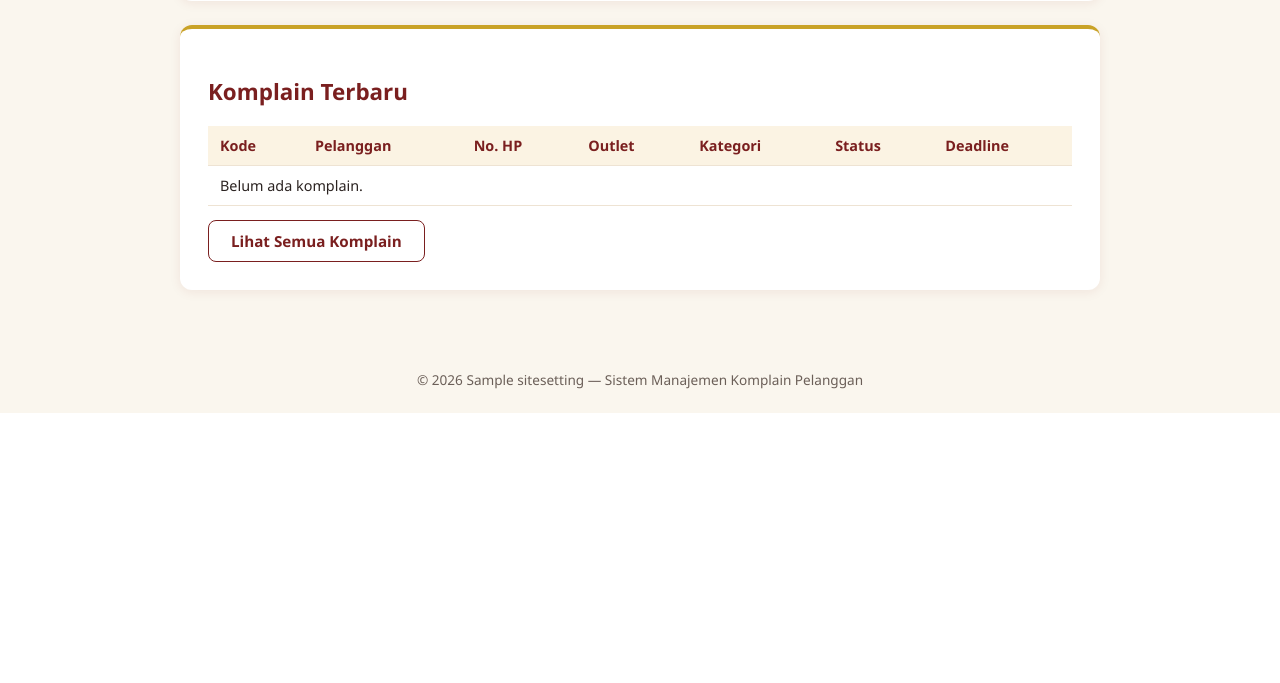
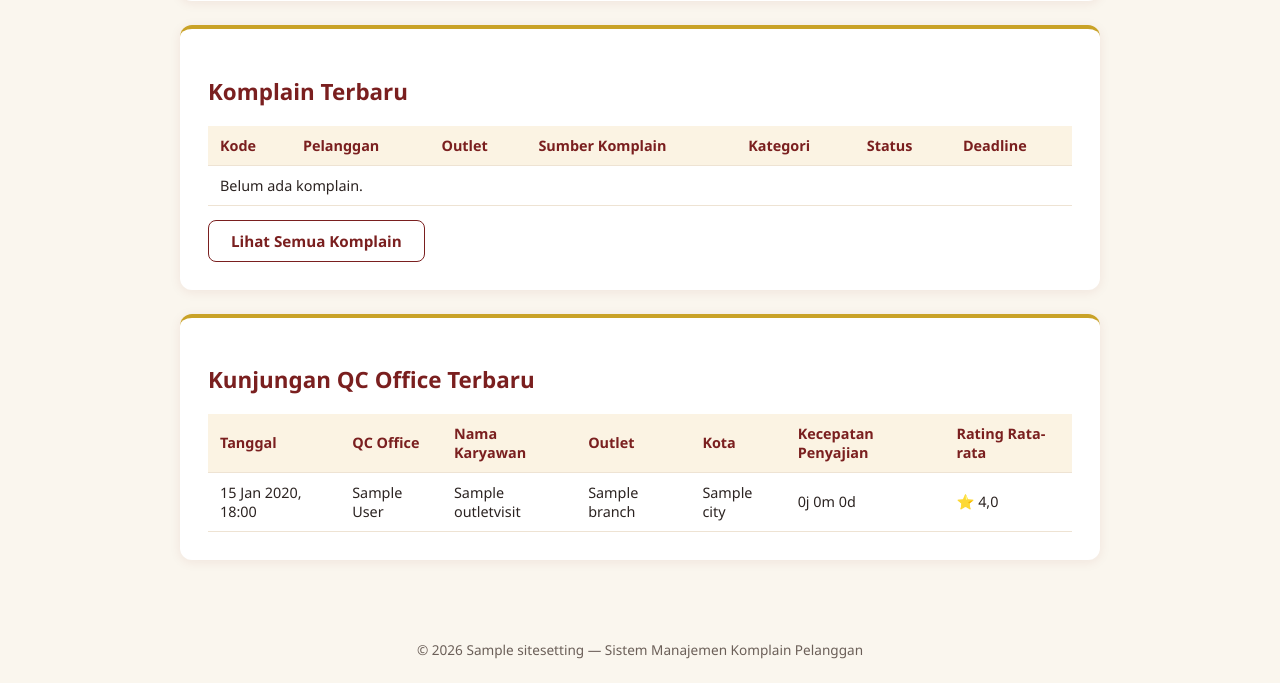
Before and after one commit to adi0541b/restaurant-complaints, a Django app: page /dashboard/ in a window 1280 px wide. Shown: the part 2345-3028 px from the top of the page. Before the commit the page ends 2758 px from the top, so only its background shows below. Run offline with Django 5.2, Linux system fonts and the light colour scheme; a user stored in the database is signed in; tables that the repository leaves empty hold one stand-in row (values such as "Sample post"); grey boxes marked "Sample" are stand-in pictures.

Commit message:
Tambah field Nama Karyawan dan tabel Kunjungan QC Office di Dashboard

```diff
--- a/complaints/forms.py
+++ b/complaints/forms.py
@@ -240,13 +240,15 @@ class OutletVisitForm(forms.ModelForm):
     class Meta:
         model = OutletVisit
         fields = [
-            'branch', 'selfie_photo', 'order_time', 'food_ready_time',
+            'employee_name', 'branch', 'selfie_photo', 'order_time', 'food_ready_time',
             'product_complaint_notes', 'service_complaint_notes',
             'rating_food_quality', 'rating_product_appearance',
             'rating_facility_comfort', 'rating_cleanliness',
             'rating_serving_speed', 'rating_staff_service',
         ]
         widgets = {
+            'employee_name': forms.TextInput(attrs={
+                'class': 'form-control', 'placeholder': 'Nama karyawan outlet yang dinilai'}),
             'branch': forms.Select(attrs={'class': 'form-select'}),
             'selfie_photo': forms.ClearableFileInput(attrs={
                 'class': 'form-control', 'accept': 'image/*', 'capture': 'user',
@@ -270,6 +272,7 @@ class OutletVisitForm(forms.ModelForm):
             'rating_staff_service': forms.RadioSelect(choices=[(i, str(i)) for i in range(5, 0, -1)]),
         }
         labels = {
+            'employee_name': 'Nama Karyawan',
             'branch': 'Outlet yang Dikunjungi',
             'selfie_photo': 'Foto Selfi',
             'order_time': 'Tgl & Jam Order Makanan (sesuai struk)',
--- a/complaints/models.py
+++ b/complaints/models.py
@@ -421,6 +421,10 @@ class OutletVisit(models.Model):
         settings.AUTH_USER_MODEL, verbose_name='QC Office',
         related_name='outlet_visits', on_delete=models.PROTECT,
     )
+    employee_name = models.CharField(
+        'Nama Karyawan', max_length=150, blank=True,
+        help_text='Nama karyawan outlet yang dikunjungi/dinilai saat itu.',
+    )
     branch = models.ForeignKey(
         Branch, verbose_name='Outlet yang Dikunjungi', related_name='qc_visits',
         on_delete=models.PROTECT,
--- a/complaints/templates/complaints/dashboard.html
+++ b/complaints/templates/complaints/dashboard.html
@@ -101,15 +101,15 @@
     <h2>Komplain Terbaru</h2>
     <table>
         <thead>
-            <tr><th>Kode</th><th>Pelanggan</th><th>No. HP</th><th>Outlet</th><th>Kategori</th><th>Status</th><th>Deadline</th></tr>
+            <tr><th>Kode</th><th>Pelanggan</th><th>Outlet</th><th>Sumber Komplain</th><th>Kategori</th><th>Status</th><th>Deadline</th></tr>
         </thead>
         <tbody>
         {% for c in recent_complaints %}
             <tr>
                 <td><a href="{% url 'complaints:complaint_detail' c.pk %}">{{ c.code }}</a></td>
                 <td>{{ c.customer_name }}</td>
-                <td>{{ c.customer_phone }}</td>
                 <td>{{ c.branch.name }}</td>
+                <td>{{ c.source|default:"-" }}</td>
                 <td>{{ c.get_category_display }}</td>
                 <td><span class="badge badge-{{ c.status }}">{{ c.get_status_display }}</span></td>
                 <td>{% if c.is_overdue %}<span class="badge badge-overdue">Lewat</span>{% else %}OK{% endif %}</td>
@@ -121,6 +121,32 @@
     </table>
     <div style="margin-top:14px;"><a href="{% url 'complaints:complaint_list' %}" class="btn btn-outline">Lihat Semua Komplain</a></div>
 </div>
+
+{% if recent_qc_visits %}
+<div class="card">
+    <h2>Kunjungan QC Office Terbaru</h2>
+    <table>
+        <thead>
+            <tr><th>Tanggal</th><th>QC Office</th><th>Nama Karyawan</th><th>Outlet</th><th>Kota</th><th>Kecepatan Penyajian</th><th>Rating Rata-rata</th></tr>
+        </thead>
+        <tbody>
+        {% for v in recent_qc_visits %}
+            <tr>
+                <td>{{ v.created_at|date:"d M Y, H:i" }}</td>
+                <td>{{ v.qc_officer.get_full_name|default:v.qc_officer.username }}</td>
+                <td>{{ v.employee_name|default:"-" }}</td>
+                <td>{{ v.branch.name }}</td>
+                <td>{{ v.branch.city.name|default:"-" }}</td>
+                <td>{{ v.serving_speed_display }}</td>
+                <td>⭐ {{ v.rating_average }}</td>
+            </tr>
+        {% empty %}
+            <tr><td colspan="7">Belum ada kunjungan QC Office.</td></tr>
+        {% endfor %}
+        </tbody>
+    </table>
+</div>
+{% endif %}
 
 {% if city_ranking|length > 1 %}
 <div class="card">
--- a/complaints/views.py
+++ b/complaints/views.py
@@ -316,6 +316,15 @@ def dashboard(request):
 
     recent_complaints = qs.order_by('-created_at')[:8]
 
+    # Kunjungan QC Office terbaru (untuk tabel di Dashboard). Mengikuti
+    # filter Kota yang sama dengan Dashboard, tapi TIDAK terikat filter
+    # Periode (supaya tetap terlihat kunjungan terbaru meski di luar rentang
+    # tanggal yang sedang dipilih).
+    recent_qc_visits_qs = OutletVisit.objects.select_related('branch', 'branch__city', 'qc_officer')
+    if selected_city_id:
+        recent_qc_visits_qs = recent_qc_visits_qs.filter(branch__city_id=selected_city_id)
+    recent_qc_visits = recent_qc_visits_qs.order_by('-created_at')[:8]
+
     # ------------------------------------------------------------------
     # Data untuk grafik (Chart.js) di dashboard
     # ------------------------------------------------------------------
@@ -369,6 +378,7 @@ def dashboard(request):
         'outlet_ranking': outlet_ranking,
         'city_ranking': city_ranking,
         'recent_complaints': recent_complaints,
+        'recent_qc_visits': recent_qc_visits,
         'chart_data': chart_data,
         'available_cities': available_cities,
         'selected_city_id': selected_city_id,
```
Also changed, not shown: complaints/templates/complaints/qc_office_visit_form.html (+7 -1 lines), complaints/migrations/0015_outletvisit_employee_name.py (added).
